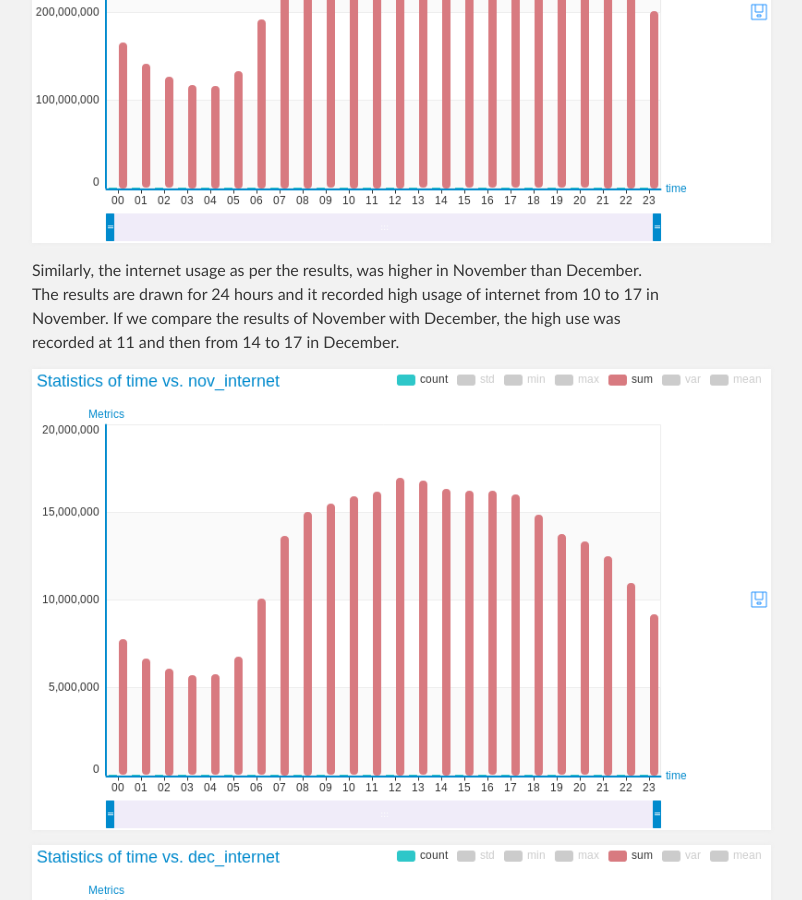
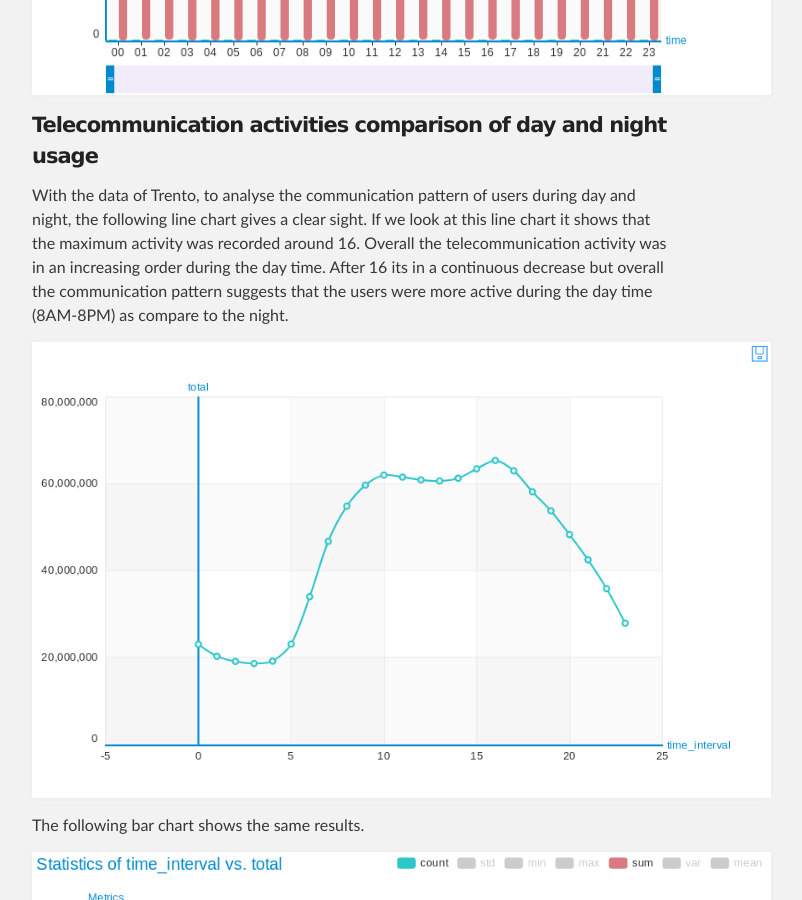
Before and after one commit to Zafarhussain87/Telecom-Italia-Data-Analysis, a Jekyll site: the page built from docs/pages/trento.md, in a window 1280 px wide and 900 px high, scrolled down 2301 px. Shown: the whole window, without its empty margins (288-1090 px from the left). Built offline with Jekyll 4.4.1, drawn with Linux system fonts in a browser that asks for light colours.

Commit message:
Update trento.md

```diff
--- a/docs/pages/trento.md
+++ b/docs/pages/trento.md
@@ -18,7 +18,7 @@ the period of November and December.
 
 All the csv files from the directory are read through GraphLab as one single frame. The GraphLab makes it easy to read hundreds and thousands of files in parallel and returns them as a single frame. The returned frame was then processed to find out the provinces where people of Milan called the most.
 
-![Trento Prov](./../assets/images/trentoprovince.png)
+![Trento Prov](./../assets/images/torentoprovince.png)
 
 #### Telecommunication activities in November and December 2013
 
@@ -29,12 +29,6 @@ Trento was recorded a bit higher than 6e7, whereas in Milano the highest activit
 
 ![Trento Bar](./../assets/images/Trento-total-bars.png)
 
-
-Similarly, the internet usage as per the results, was higher in November than December. The results are drawn for 24 hours and it recorded high usage of internet from 10 to 17 in November. If we compare the results of November with December, the high use was recorded at 11 and then from 14 to 17 in December.
-
-![Nov Internet](./../assets/images/Milano-Nov-Internet.png)
-
-![Dec Internet](./../assets/images/Milano-Dec-internet.png)
 
 
 #### Telecommunication activities comparison of day and night usage
```
